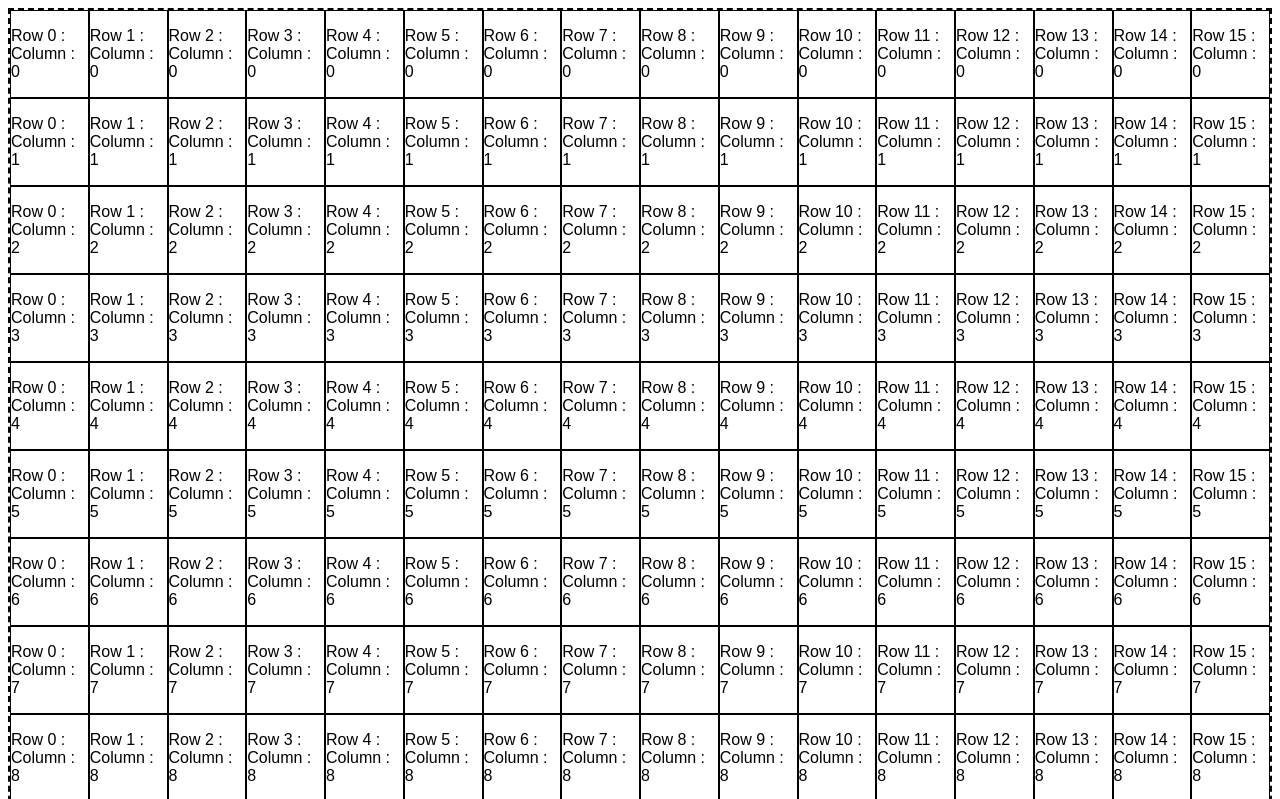
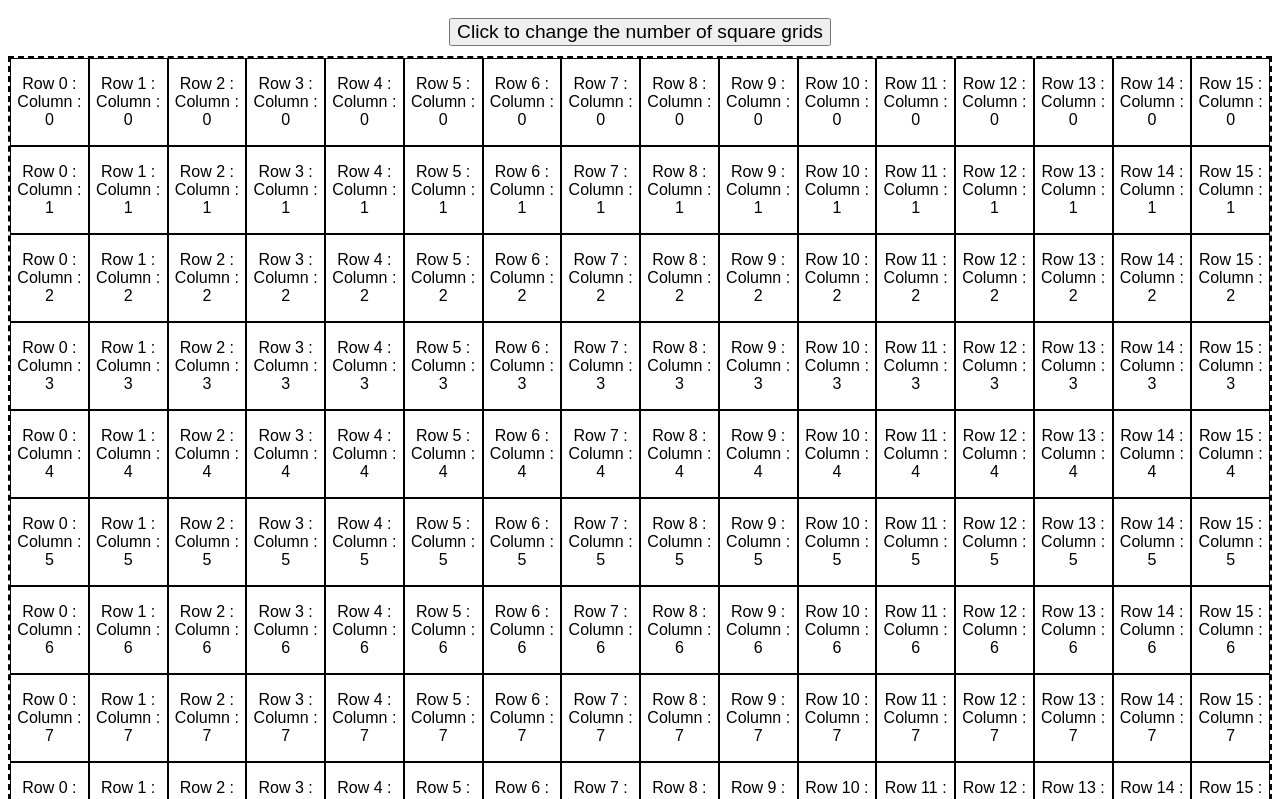
Before and after one commit to arioflorido/training-odin-etch-a-sketch, a plain HTML site: page index.html in a window 1280 px wide. Shown: the top 799 px of the page. Drawn offline with Linux system fonts and the light colour scheme.

Commit message:
feat : add button to update grid size
Signed-off-by: Aaron Rioflorido <aaron.rioflorido@gmail.com>

```diff
--- a/index.html
+++ b/index.html
@@ -8,6 +8,11 @@
     <script src="./index.js" defer></script>
   </head>
   <body>
+    <div>
+      <button class="updateGridCountButton">
+        Click to change the number of square grids
+      </button>
+    </div>
     <div class="container"></div>
   </body>
 </html>
--- a/index.js
+++ b/index.js
@@ -1,8 +1,13 @@
-const container = document.querySelector("div.container");
+const DEFAULT_GRID_COUNT = 16;
 
-function createGrid() {
-  const rowSize = 16;
-  const columnSize = 16;
+function createGrid(gridCount = DEFAULT_GRID_COUNT) {
+  const rowSize = gridCount;
+  const columnSize = gridCount;
+
+  const container = document.querySelector("div.container");
+
+  // remove all child elements from parent div container
+  container.replaceChildren();
 
   for (let currentRow = 0; currentRow < rowSize; currentRow++) {
     const subcontainer = document.createElement("div");
@@ -22,3 +27,29 @@ function createGrid() {
 }
 
 createGrid();
+
+// BUTTON STUFF
+
+const updateGridCountButton = document.querySelector(
+  "button.updateGridCountButton"
+);
+
+updateGridCountButton.addEventListener("click", () => {
+  let gridCount = window.prompt("Please enter the desired grid size (1-100):");
+
+  while (
+    gridCount !== null &&
+    (isNaN(gridCount) || gridCount < 1 || gridCount > 100)
+  ) {
+    gridCount = prompt(
+      "Invalid input. Please enter a number between 1 and 100:"
+    );
+  }
+
+  if (gridCount === null) {
+    console.log("User cancelled input.");
+    return;
+  }
+
+  createGrid((gridCount = gridCount));
+});
--- a/style.css
+++ b/style.css
@@ -4,7 +4,16 @@ html {
 
 body {
   font-family: Arial, Helvetica, sans-serif;
-  /* background-color: antiquewhite; */
+}
+
+div {
+  text-align: center;
+}
+
+button.updateGridCountButton {
+  align-items: center;
+  margin: 10px;
+  font-size: larger;
 }
 
 div.container {
```
